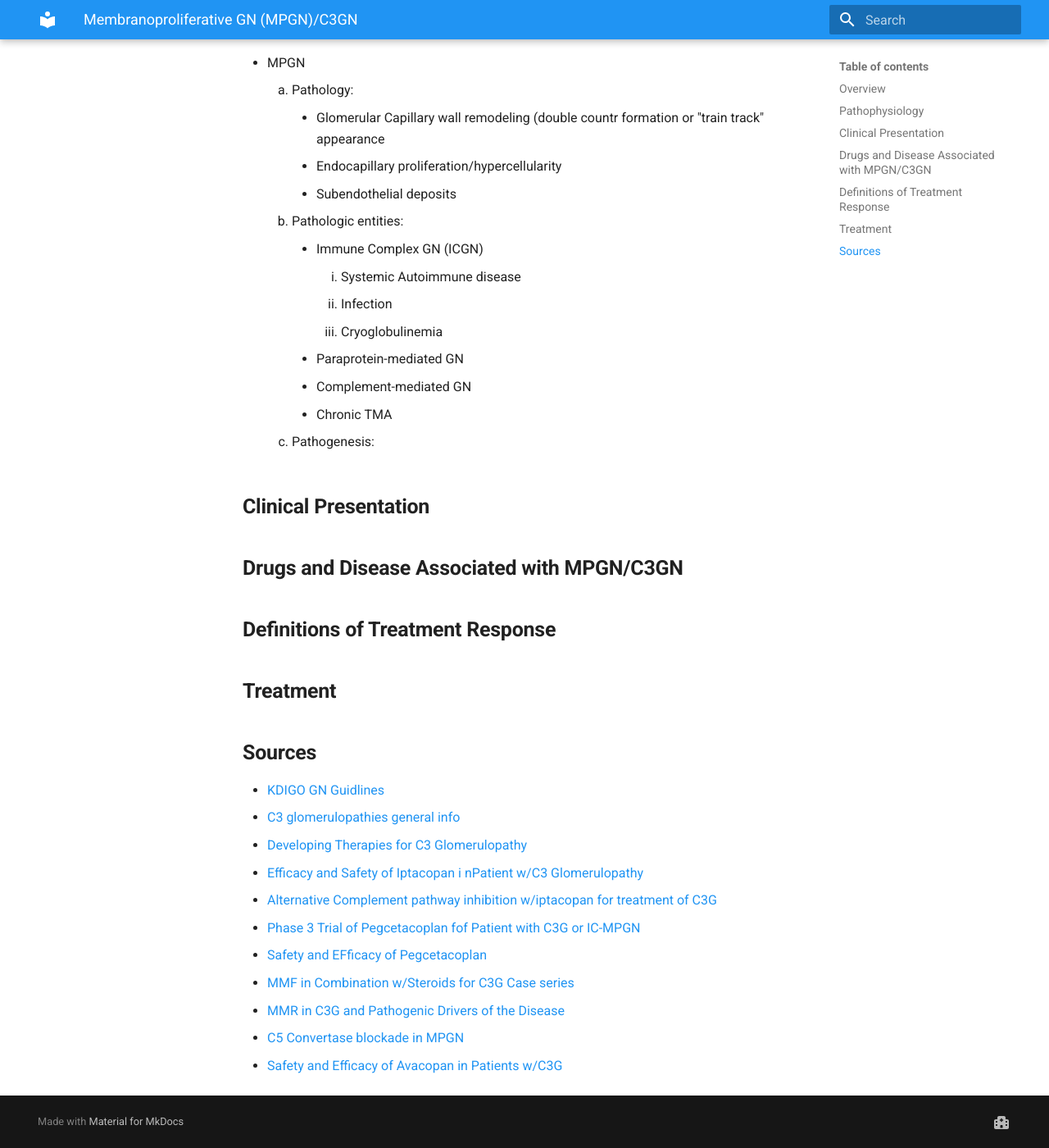
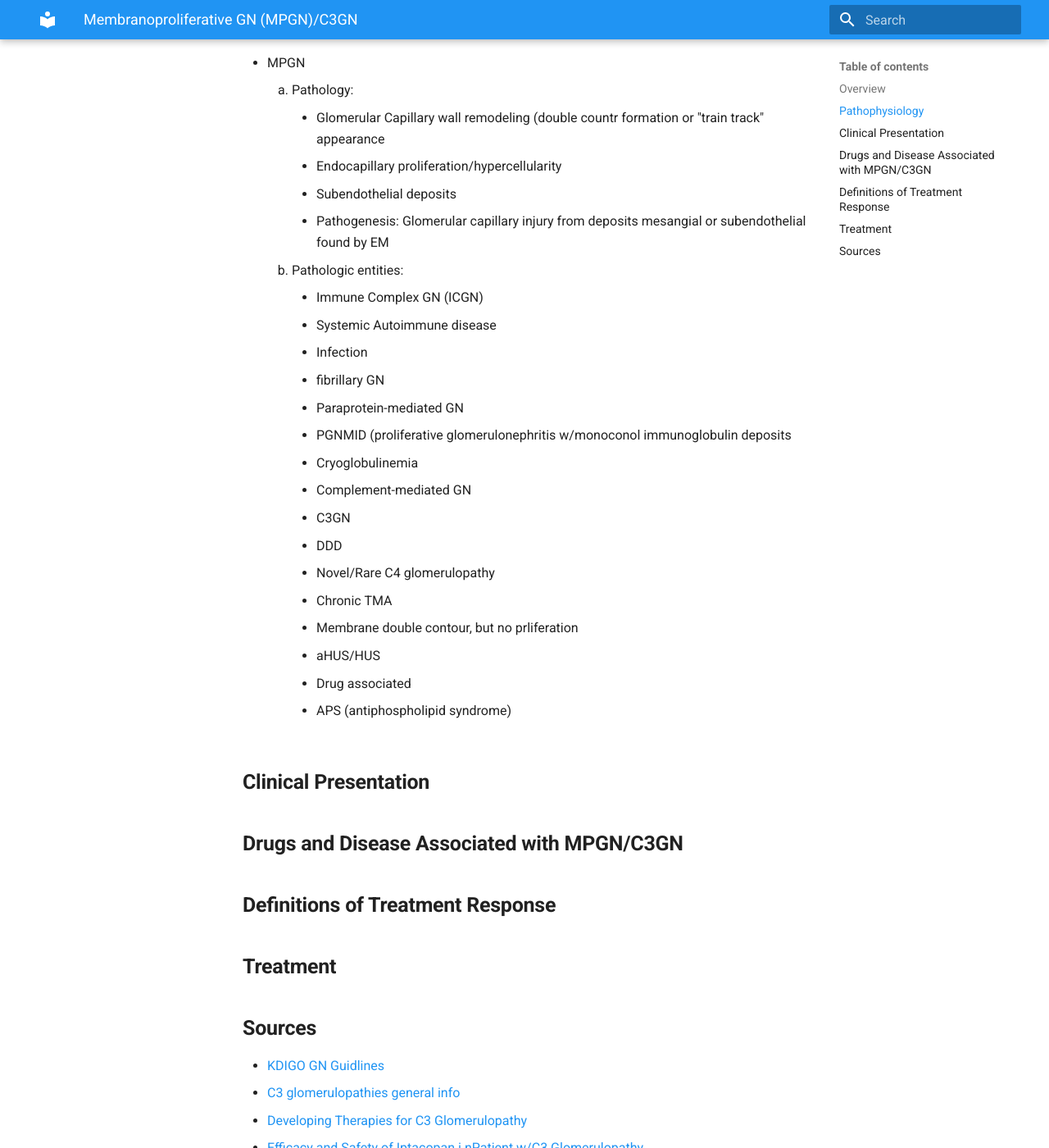
Before and after one commit to TTUNEPH2025/GN, an MkDocs documentation site: the page built from docs/MPGN-C3GN.md, in a window 1280 px wide and 1400 px high, scrolled down 1048 px. Shown: the whole window at 82% size. Built offline with MkDocs 1.6.1 and Material for MkDocs 9.7.7, drawn with Linux system fonts in a browser that asks for light colours.

Commit message:
Update MPGN-C3GN.md

```diff
--- a/docs/MPGN-C3GN.md
+++ b/docs/MPGN-C3GN.md
@@ -23,15 +23,24 @@
         - Glomerular Capillary wall remodeling (double countr formation or "train track" appearance
         - Endocapillary proliferation/hypercellularity
         - Subendothelial deposits
+        - Pathogenesis: Glomerular capillary injury from deposits mesangial or subendothelial found by EM
     3. Pathologic entities:
         - Immune Complex GN (ICGN)
-            1. Systemic Autoimmune disease
-            2. Infection
-            3. Cryoglobulinemia
+           1. Systemic Autoimmune disease
+           2. Infection
+           3. fibrillary GN
         - Paraprotein-mediated GN
+           1. PGNMID (proliferative glomerulonephritis w/monoconol immunoglobulin deposits
+           2. Cryoglobulinemia
         - Complement-mediated GN
+           1. C3GN
+           2. DDD
+           3. Novel/Rare C4 glomerulopathy
         - Chronic TMA
-    5. Pathogenesis:
+           1. Membrane double contour, but no prliferation
+           2. aHUS/HUS
+           3. Drug associated
+           4. APS (antiphospholipid syndrome)
 ## **Clinical Presentation**
 ## **Drugs and Disease Associated with MPGN/C3GN**
 ## **Definitions of Treatment Response**
```
